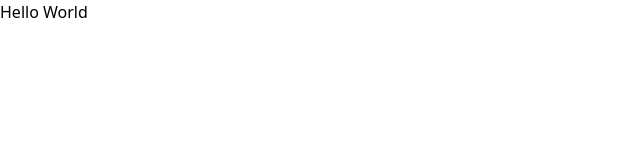
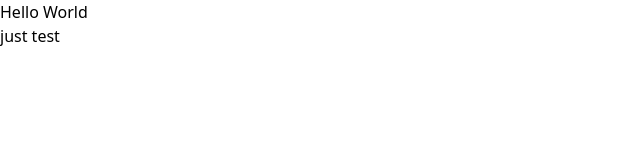
Before and after one commit to Sakhawat71/next-hero, a Next.js app: page / in a window 1280 px wide. Shown: the top 160 px of the page, without its empty margins (0-640 px from the left). Built offline with nearby package versions, Linux system fonts and the light colour scheme.

Commit message:
change branch name

```diff
--- a/src/app/page.js
+++ b/src/app/page.js
@@ -5,6 +5,7 @@ export default function Home() {
         <div className="flex items-center justify-center min-h-screen bg-gray-400 ">
             <div>
                 <h1>Hello World</h1>
+                <p>just test</p>
             </div>
         </div>
     );
```
